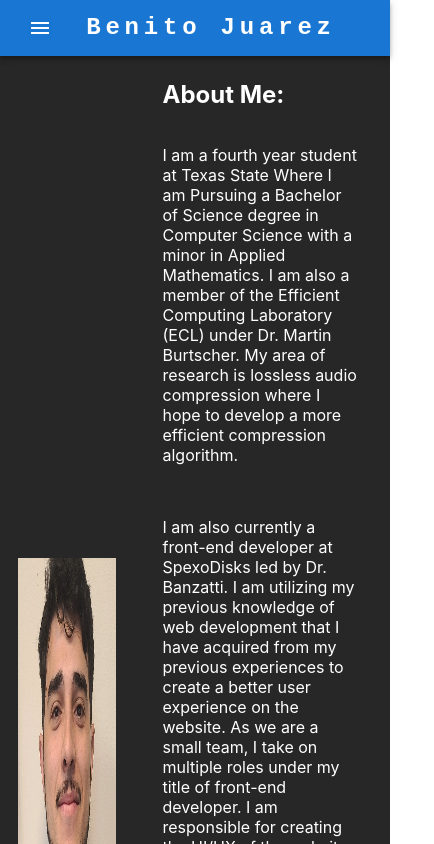
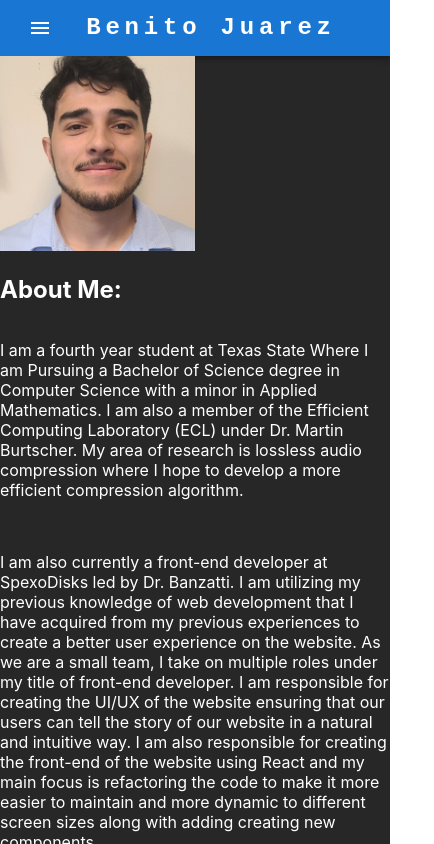
Before and after one commit to brj44/PersonalWebsite, a React (Create React App) app in the folder brj44-website/: page / in a window 390 px wide. Shown: the top 844 px of the page, 434 px wide, since content can reach past the window. Built offline with nearby package versions, Linux system fonts and the light colour scheme.

Commit message:
Made changes to connect custom domain and made style changes for small screens

```diff
--- a/brj44-website/package.json
+++ b/brj44-website/package.json
@@ -1,7 +1,7 @@
 {
   "name": "brj44-website",
   "version": "0.1.0",
-  "homepage": "https://brj44.github.io/PersonalWebsite",
+  "homepage": "https://benitojuarez.dev",
   "private": false,
   "dependencies": {
     "@emotion/react": "^11.10.5",
--- a/brj44-website/src/Homepage.css
+++ b/brj44-website/src/Homepage.css
@@ -1,23 +1,43 @@
-.mainTextbox{
+.mainTextBox{
     margin: auto;
-    width: 50vw;
+    min-width: 50vw;
+    width: auto;
     display: flex;
     flex-direction: column;
 }
 
 .profileImg{
     width: 25vw;
-    height: 50vh;
+    height: auto;
     margin: auto;
-}
-
-.gridContainer{
-    display: grid;
-    grid-template-columns: .5fr 1fr;
-    grid-gap: 1vw;
-    margin: 1vw;
 }
 
 a{
     color: #88c0d0
 }
+
+a:hover{
+    color: #d08770;
+}
+
+@media only screen and (max-width: 450px){
+    .gridContainer{
+        grid-template-columns: 1fr;
+    }
+    .profileImg{
+        width: 50vw;
+    }
+    .mainTextBox{
+        min-width: 75vw;
+    }
+}
+
+@media only screen and (min-width: 450px){
+
+    .gridContainer{
+        display: grid;
+        grid-template-columns: .5fr 1fr;
+        grid-gap: 1vw;
+        margin: 1vw;
+    }
+}
--- a/brj44-website/src/Homepage.js
+++ b/brj44-website/src/Homepage.js
@@ -5,7 +5,7 @@ return(
     <>
         <div className={"gridContainer"}>
             <img src={profileImg} alt={"Profile"} className={"profileImg"}/>
-            <div className={"mainTextbox"}>
+            <div className={"mainTextBox"}>
                 <h2>About Me:</h2>
                 <p>
                     I am a fourth year student at Texas State Where I am Pursuing a Bachelor of Science degree in Computer Science
--- a/brj44-website/src/Resume.css
+++ b/brj44-website/src/Resume.css
@@ -13,3 +13,7 @@
 a{
     color: #88c0d0
 }
+
+a:hover{
+    color: #d08770;
+}
```
Also changed, not shown: 1 other file (tests, documents, lock files or other folders).
